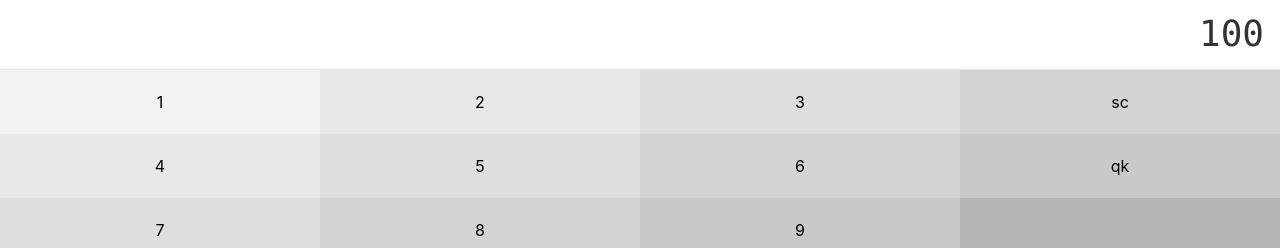
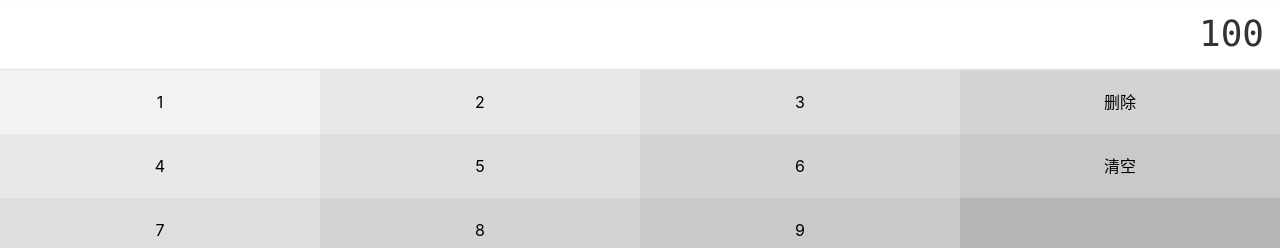
Before and after one commit to yubingjun/money-demo, a Vue app: page /#/money in a window 1280 px wide. Shown: the part 420-668 px from the top of the page. Built offline with nearby package versions, Linux system fonts and the light colour scheme.

Commit message:
完成 Types 组件

```diff
--- a/src/components/Money/NumberPad.vue
+++ b/src/components/Money/NumberPad.vue
@@ -5,11 +5,11 @@
       <button>1</button>
       <button>2</button>
       <button>3</button>
-      <button>sc</button>
+      <button>删除</button>
       <button>4</button>
       <button>5</button>
       <button>6</button>
-      <button>qk</button>
+      <button>清空</button>
       <button>7</button>
       <button>8</button>
       <button>9</button>
--- a/src/components/Money/Types.vue
+++ b/src/components/Money/Types.vue
@@ -2,34 +2,51 @@
   <div>
     <ul class="types">
       <li :class="type === '-' && 'selected'"
-      @click="selectType('-')">支出</li>
+          @click="selectType('-')">支出
+      </li>
       <li :class="type === '+' && 'selected'"
-      @click="selectType('+')">收入</li>
+          @click="selectType('+')">收入
+      </li>
     </ul>
   </div>
 </template>
 
-<script lang="js">
-export default {
-name: "Types",
-  props:['xxx'],
-  data(){
-  return {
-    type:'-'// '-'表示支出,'+'表示收入
-  }
-  },
-  mounted(){
-  console.log(this.xxx)
-  },
-  methods:{
-    selectType(type){ //type只能是 '-' 和 '+' 中的一个
-      if(type !== '-' && type !== '+') {
-        throw new Error('type is unknown')
-      }
-      this.type = type
+<script lang="ts">
+import Vue from 'vue';
+import {Component} from 'vue-property-decorator';
+
+@Component
+export default class Types extends Vue {
+  type = '-';  // '-'表示支出,'+'表示收入
+  selectType(type: string) {
+    if (type !== '-' && type !== '+') {
+      throw new Error('type is unknown');
     }
+    this.type = type;
   }
 }
+
+//
+// export default {
+// name: "Types",
+//   props:['xxx'],
+//   data(){
+//   return {
+//     type:'-'// '-'表示支出,'+'表示收入
+//   }
+//   },
+//   mounted(){
+//   console.log(this.xxx)
+//   },
+//   methods:{
+//     selectType(type){ //type只能是 '-' 和 '+' 中的一个
+//       if(type !== '-' && type !== '+') {
+//         throw new Error('type is unknown')
+//       }
+//       this.type = type
+//     }
+//   }
+// }
 </script>
 
 <style lang="scss" scoped>
```
